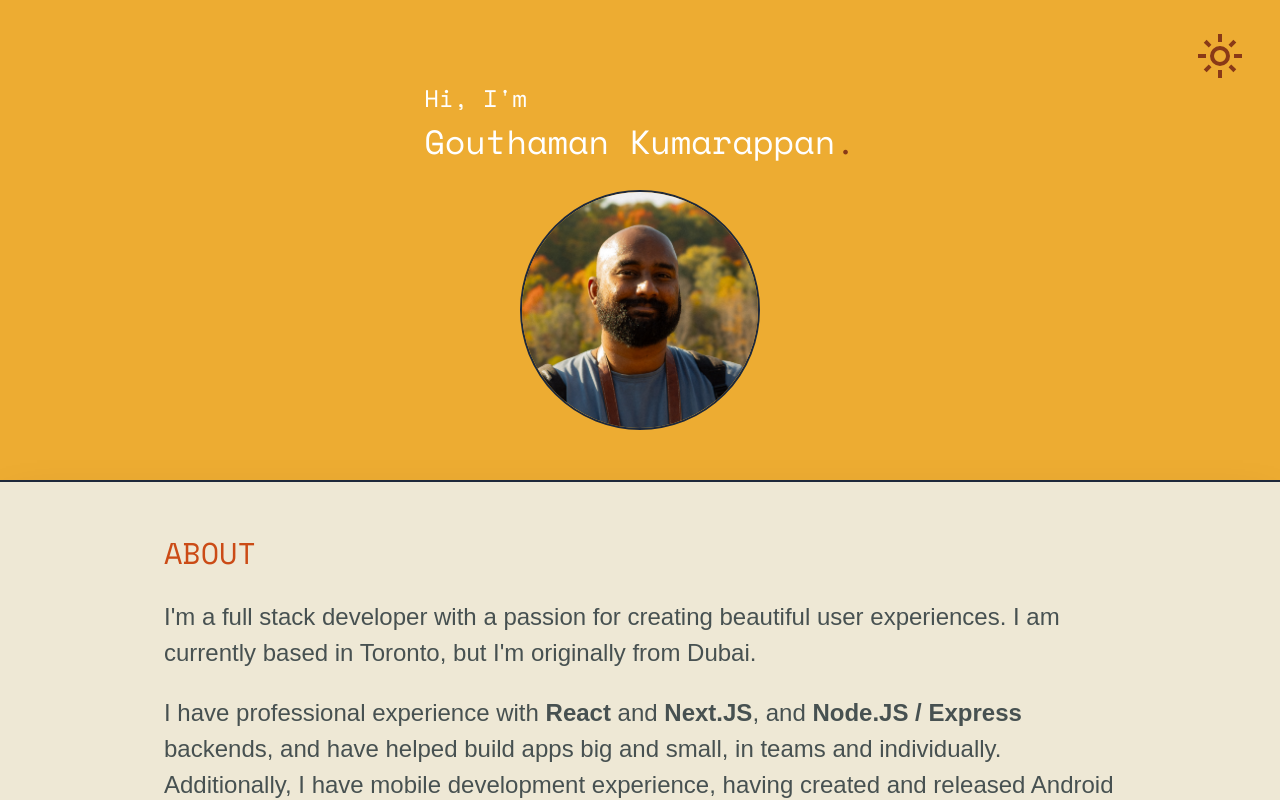
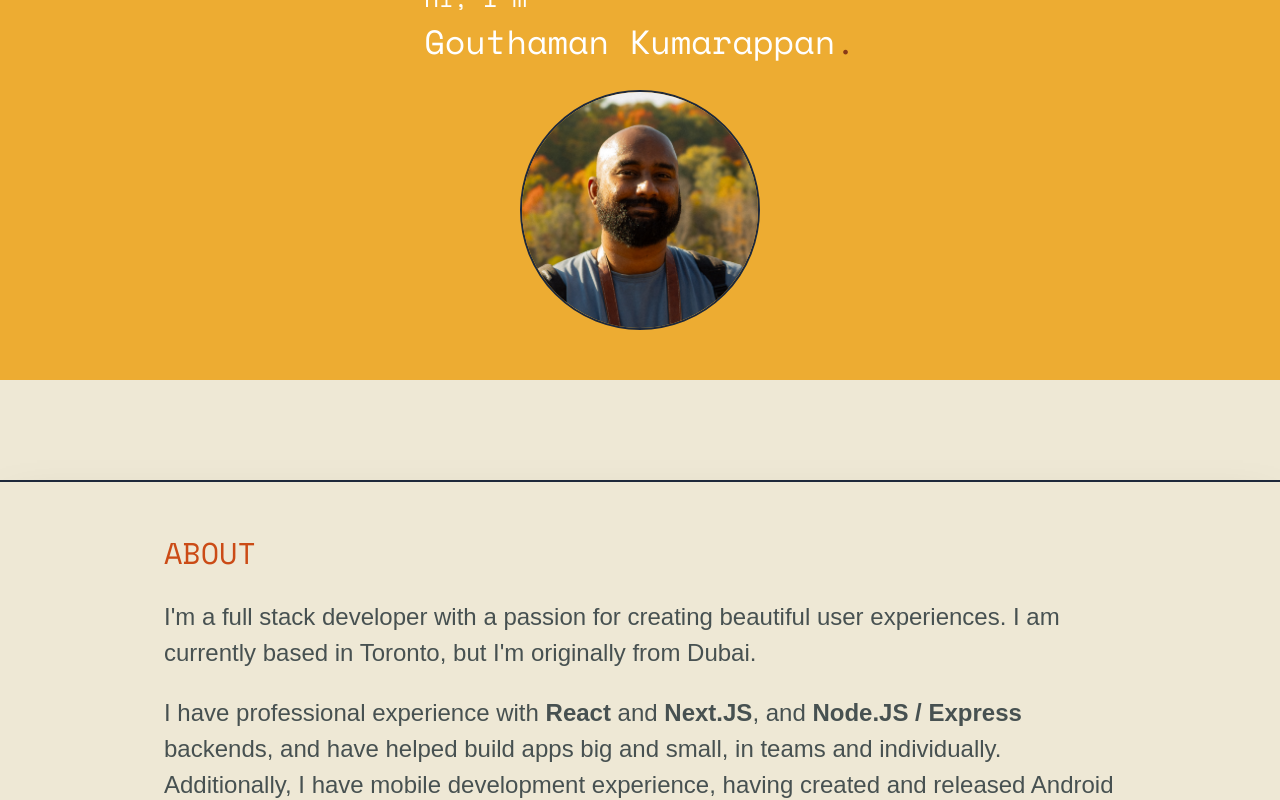
Before and after one commit to gouthamank/pageportal, a Next.js app: page / in a window 1280 px wide. Shown: the top 800 px of the page. Built offline with nearby package versions, Linux system fonts and the light colour scheme; no server answers; a web font is replaced by a local one.

Commit message:
add: scroll effects to header and footer

```diff
--- a/src/components/Footer/index.tsx
+++ b/src/components/Footer/index.tsx
@@ -3,7 +3,7 @@
 import LinkButton from '@/ui/LinkButton';
 import config from '@/config';
 import { useEffect } from 'react';
-import { motion } from 'motion/react';
+import { motion, useScroll, useTransform } from 'motion/react';
 
 import type { FooterProps } from '@/types/components/Footer/index.types';
 import className from 'classnames';
@@ -28,24 +28,29 @@ export default function Footer(props: FooterProps) {
             window.removeEventListener('scroll', handleScroll);
         };
     }, []);
+
+    const { scrollYProgress } = useScroll();
+    const footerOpacity = useTransform(scrollYProgress, [0, 0.7, 0.9, 0.95, 1], [0.4, 0.4, 0.4, 1, 1]);
+
     return (
         <motion.footer
             aria-label={'Footer Section'}
             id='footer'
             className={className([
                 titleFont.className,
-                'sticky bottom-0 left-0 right-0 z-10 bg-early-dawn-400 py-12 text-sm text-white transition-colors md:px-6 dark:bg-dark-bg-2',
+                'sticky bottom-0 left-0 right-0 z-10 bg-early-dawn-400 py-12 text-sm text-white transition-all md:px-6 dark:bg-dark-bg-2',
             ])}
             initial={{
-                opacity: 0,
                 translateY: 100,
             }}
             whileInView={{
-                opacity: 1,
                 translateY: 0,
             }}
             transition={{
                 ease: 'linear',
+            }}
+            style={{
+                opacity: footerOpacity,
             }}
         >
             <div className='container mx-auto px-4 md:px-6'>
--- a/src/components/Hero/index.tsx
+++ b/src/components/Hero/index.tsx
@@ -6,16 +6,25 @@ import Image from 'next/image';
 import profileImage from '@/images/profile2.jpg';
 import ThemeSwitch from '@/components/ThemeSwitch';
 import { titleFont } from '@/utils/fonts';
+import { motion, useScroll, useTransform } from 'motion/react';
 
 export default function Hero(props: HeroProps) {
+    const { scrollYProgress } = useScroll();
+    const heroOpacity = useTransform(scrollYProgress, [0, 0.2, 1], [1, 0, 0]);
+    const heroTranslate = useTransform(scrollYProgress, [0, 0.2, 1], [0, -100, -100]);
+
     return (
-        <section
+        <motion.section
             aria-label='Hero Section'
             className={className([
                 titleFont.className,
                 'sticky left-0 right-0 top-0 z-20 flex min-h-[20rem] flex-col items-center justify-center px-4 pb-6 pt-3 transition-colors md:px-6',
                 'bg-early-dawn-400 text-white dark:bg-dark-bg-2',
             ])}
+            style={{
+                opacity: heroOpacity,
+                translateY: heroTranslate,
+            }}
         >
             <div className='flex w-full flex-row justify-end'>
                 <ThemeSwitch />
@@ -39,6 +48,6 @@ export default function Hero(props: HeroProps) {
                     className='profile-zoom-on-hover select-none'
                 />
             </div>
-        </section>
+        </motion.section>
     );
 }
```
